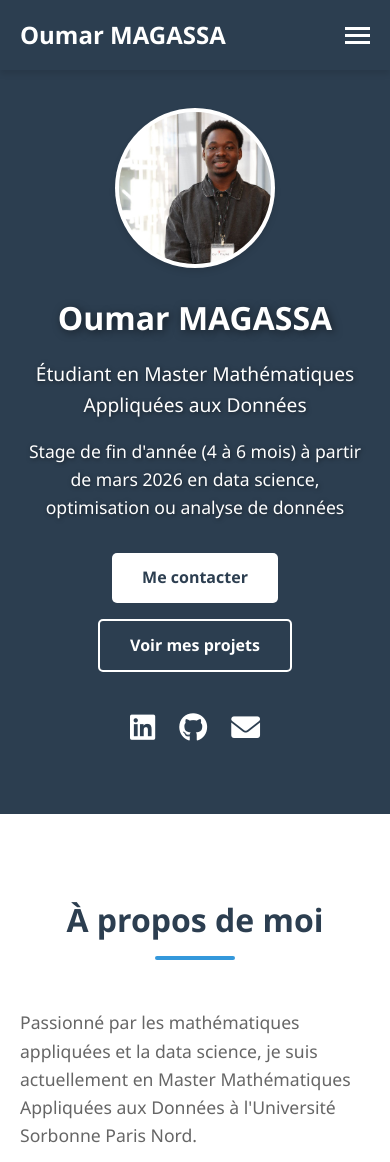
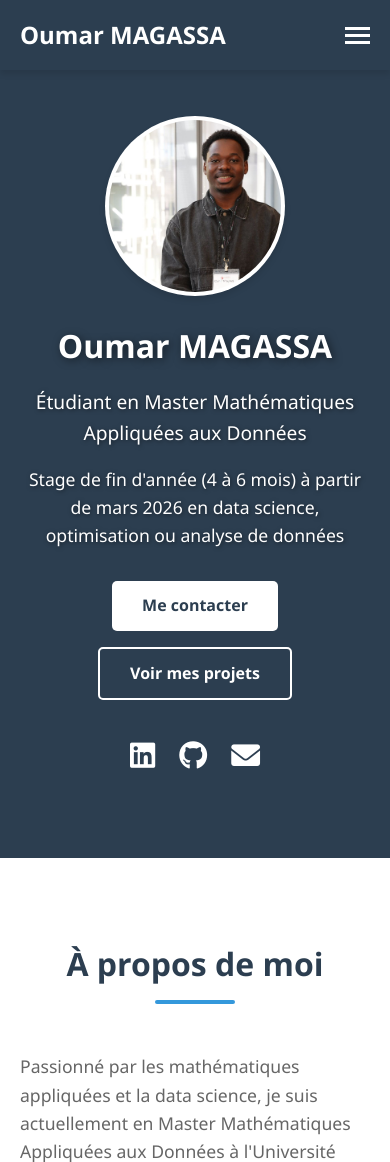
Before and after one commit to Marietou512/portfolio_oumar, a Flask app: page / in a window 390 px wide. Shown: the top 1162 px of the page. Run offline with Flask 3, Linux system fonts and the light colour scheme.

```diff
--- a/static/css/style.css
+++ b/static/css/style.css
@@ -88,8 +88,9 @@ body {
 /* Hero Section - Photo en arrière-plan */
 .hero {
     background-image: linear-gradient(rgba(0, 0, 0, 0.4), rgba(0, 0, 0, 0.4)), var(--hero-bg-image);
-    background-size: cover;
-    background-position: center;
+    /* reduce zoom so face is visible: use a smaller background size and shift vertically */
+    background-size: 60% auto;
+    background-position: center 20%;
     background-repeat: no-repeat;
     background-attachment: scroll;
     background-color: var(--primary-color);
@@ -829,3 +830,36 @@ body {
         font-size: 1.5rem;
     }
 }
+
+/* Reduce background zoom on medium and small screens so image isn't overly cropped */
+@media (max-width: 1400px) {
+    .hero {
+        background-size: contain;
+        background-position: center;
+        background-repeat: no-repeat;
+        height: auto; /* let content size the hero instead of forcing 100vh */
+        padding: 4rem 0 5rem;
+    }
+}
+
+/* Additional tweak for narrower screens to ensure the circular img is visible */
+@media (max-width: 1024px) {
+    .hero {
+        background-size: contain;
+        background-position: center top;
+        padding-top: 3.5rem;
+    }
+    .profile-photo {
+        width: 180px;
+        height: 180px;
+    }
+}
+
+/* On very large screens keep cover to fill the viewport */
+@media (min-width: 1600px) {
+    .hero {
+        background-size: cover;
+        background-position: center;
+        height: 100vh;
+    }
+}
```
